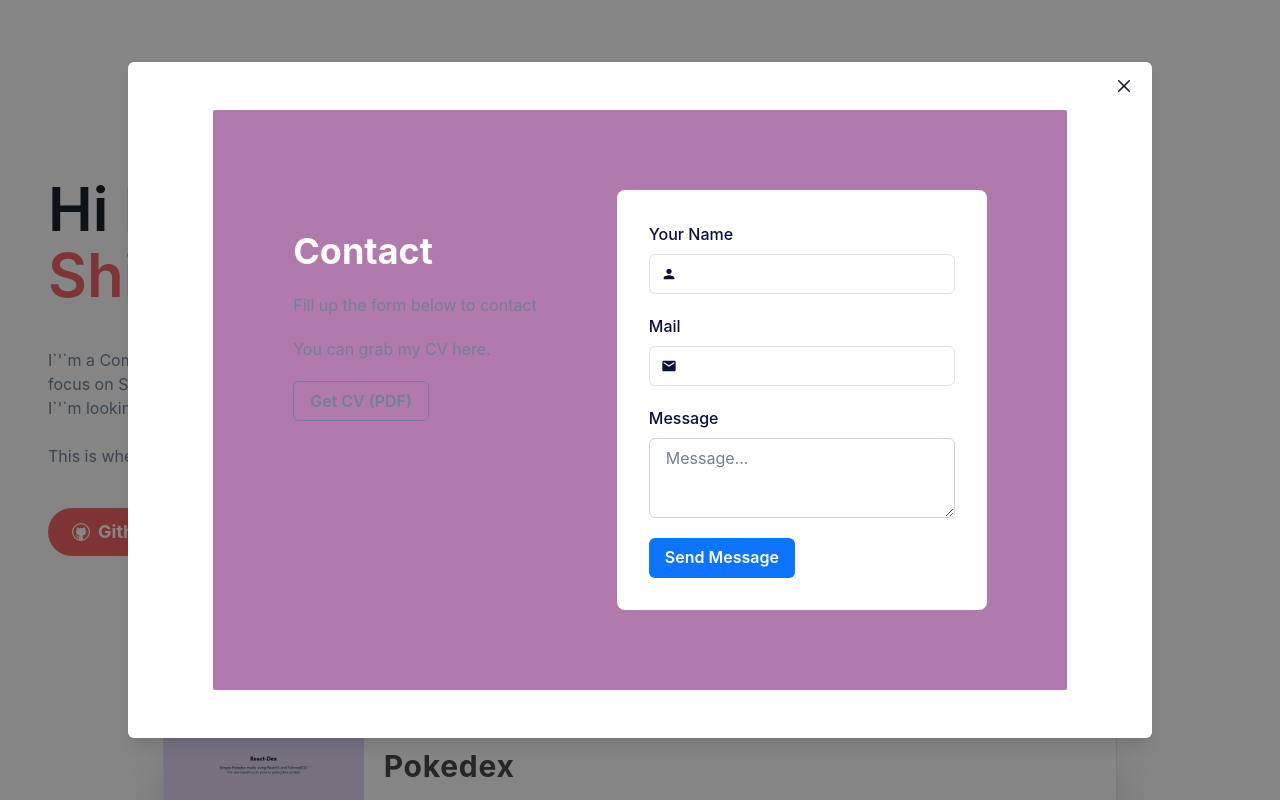
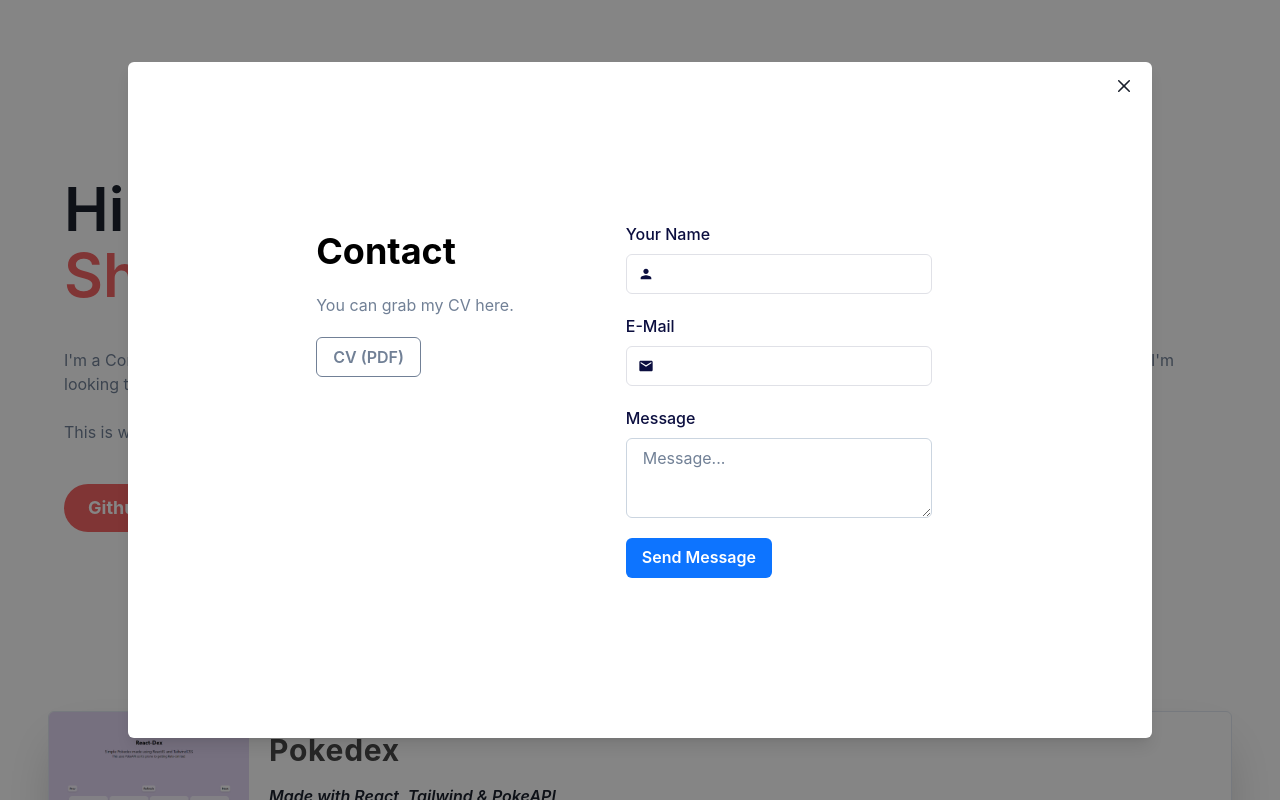
Before and after one commit to acharishivvy/acharishivvy.github.io, a Next.js app: page / in a window 1280 px wide. Both pictures are taken after a click on the button "Contact Me". Shown: the top 800 px of the page. Built offline with nearby package versions, Linux system fonts and the light colour scheme.

Commit message:
Fixed Hydration Error, npm Build issues.

```diff
--- a/components/ContactForm.js
+++ b/components/ContactForm.js
@@ -15,6 +15,7 @@ import {
 	Textarea,
 	Heading,
 	Text,
+	Spacer,
 } from "@chakra-ui/react";
 import { MdEmail, MdPerson } from "react-icons/md";
 
@@ -30,8 +31,7 @@ export default function ContactForm() {
 			<form onSubmit={handleSubmit}>
 				<Flex>
 					<Box
-						bg='#b07bac'
-						color='white'
+						color='Black'
 						borderRadius='sm'
 						m={{ sm: 4, md: 16, lg: 10 }}
 						p={{ sm: 5, md: 5, lg: 16 }}>
@@ -40,21 +40,17 @@ export default function ContactForm() {
 								<WrapItem>
 									<Box py={{ base: 5, sm: 5, md: 8, lg: 10 }}>
 										<Heading>Contact</Heading>
-										<Text mt={{ sm: 3, md: 3, lg: 5 }} color='gray.500'>
-											Fill up the form below to contact
-										</Text>
-
+										<Spacer />
 										<Text mt={{ sm: 3, md: 3, lg: 5 }} color='gray.500'>
 											You can grab my CV here.
 										</Text>
-
 										<Button
 											colorScheme='teal'
 											variant='outline'
 											mt={{ sm: 3, md: 3, lg: 5 }}
 											color='gray.500'>
 											<a href='https://profile.indeed.com/p/shivneela-c0nm5h5'>
-												Get CV (PDF)
+												CV (PDF)
 											</a>
 										</Button>
 									</Box>
@@ -73,7 +69,7 @@ export default function ContactForm() {
 													</InputGroup>
 												</FormControl>
 												<FormControl id='mail'>
-													<FormLabel>Mail</FormLabel>
+													<FormLabel>E-Mail</FormLabel>
 													<InputGroup borderColor='#E0E1E7'>
 														<InputLeftElement pointerEvents='none'>
 															<MdEmail />
--- a/components/ContactModal.js
+++ b/components/ContactModal.js
@@ -3,13 +3,10 @@ import {
 	Modal,
 	ModalOverlay,
 	ModalContent,
-	ModalHeader,
-	ModalFooter,
 	ModalBody,
 	ModalCloseButton,
 	Button,
 	useDisclosure,
-	Center,
 } from "@chakra-ui/react";
 
 export default function ContactModal() {
@@ -19,10 +16,10 @@ export default function ContactModal() {
 			<Button
 				onClick={onOpen}
 				variant='ghost'
-				maxW={"max-content"}
-				textAlign={"center"}
-				fontFamily={"Fira Sans"}
-				size={"2xl"}>
+				rounded={"full"}
+				size={"lg"}
+				fontWeight={"normal"}
+				px={6}>
 				Contact Me
 			</Button>
 
--- a/components/HeroTitle.js
+++ b/components/HeroTitle.js
@@ -7,9 +7,8 @@ import {
 	Button,
 	Link,
 } from "@chakra-ui/react";
-import ContactModal from "./ContactModal";
+import ContactModal from "../components/ContactModal";
 import { VscGithub } from "react-icons/vsc";
-
 export default function HeroTitle() {
 	return (
 		<Container maxW={"7xl"}>
@@ -36,7 +35,7 @@ export default function HeroTitle() {
 								bg: "red.400",
 								zIndex: -1,
 							}}>
-							Hi I`&apos;`m,
+							Hi I&apos;m,
 						</Text>
 						<br />
 						<Text as={"span"} color={"red.400"}>
@@ -44,14 +43,14 @@ export default function HeroTitle() {
 						</Text>
 					</Heading>
 					<Text color={"gray.500"}>
-						I`&apos;`m a Computer Systems and Information Graduate from Unitec,
+						I&apos;m a Computer Systems and Information Graduate from Unitec,
 						with a focus on Software Development. I mostly work on Web
-						Development but I`&apos;`m looking to branch into Mobile
-						Development.
+						Development but I&apos;m looking to branch into Mobile Development.
 						<br /> <br />
-						This is where I share what I`&apos;`ve worked on and have learned.
+						This is where I share what I&apos;ve worked on and have learned.
 					</Text>
 					<Stack
+						textAlign={"center"}
 						spacing={{ base: 4, sm: 6 }}
 						direction={{ base: "column", sm: "row" }}>
 						<Button
@@ -61,27 +60,12 @@ export default function HeroTitle() {
 							px={6}
 							colorScheme={"red"}
 							bg={"red.400"}
-							_hover={{ bg: "red.500" }}
-							leftIcon={<VscGithub />}>
-							<a
-								target='_blank'
-								rel='noreferrer'
-								href='https://www.github.com/saiyanshivvy'>
-								{" "}
-								<span> Github </span>{" "}
-							</a>
+							_hover={{ bg: "red.500" }}>
+							Github
 						</Button>
-						<Button rounded={"full"} size={"lg"} fontWeight={"normal"} px={6}>
-							<ContactModal />
-						</Button>
+						<ContactModal />
 					</Stack>
 				</Stack>
-				<Flex
-					flex={1}
-					justify={"center"}
-					align={"center"}
-					position={"relative"}
-					w={"full"}></Flex>
 			</Stack>
 		</Container>
 	);
--- a/components/Layout.js
+++ b/components/Layout.js
@@ -4,7 +4,6 @@ import Navbar from "./Navbar";
 export default function Layout({ children }) {
 	return (
 		<div className='content'>
-			{/* <Navbar /> */}
 			{children}
 			<Footer />
 		</div>
--- a/next.config.js
+++ b/next.config.js
@@ -1,7 +1,7 @@
 /** @type {import('next').NextConfig} */
 
 const nextConfig = {
-	output: "export",
+	output: "standalone",
 	reactStrictMode: true,
 	basePath: "",
 	images: {
--- a/pages/index.js
+++ b/pages/index.js
@@ -1,16 +1,24 @@
-import { Box, Heading, Container, Text, Stack, VStack } from "@chakra-ui/react";
+import {
+	Box,
+	Heading,
+	Container,
+	Stack,
+	VStack,
+	Button,
+} from "@chakra-ui/react";
 import styles from "../styles/Home.module.css";
+import ProjectCard from "../components/ProjectCard";
 import ContactModal from "../components/ContactModal";
-import ProjectCard from "../components/ProjectCard";
 import HeroTitle from "../components/HeroTitle";
+import { VscGithub } from "react-icons/vsc";
 
 export default function Home() {
 	return (
 		<div className={styles.container}>
 			<main className={styles.main}>
-				<HeroTitle />
 				<Container maxW={"max-content"}>
 					<Stack>
+						<HeroTitle />
 						<Box textAlign={"center"}>
 							<Heading color={"#FF5D73"} fontFamily={"Fira Sans"}>
 								Projects
```
Also changed, not shown: package.json (+8 -4 lines), 2 other files (tests, documents, lock files or other folders).
